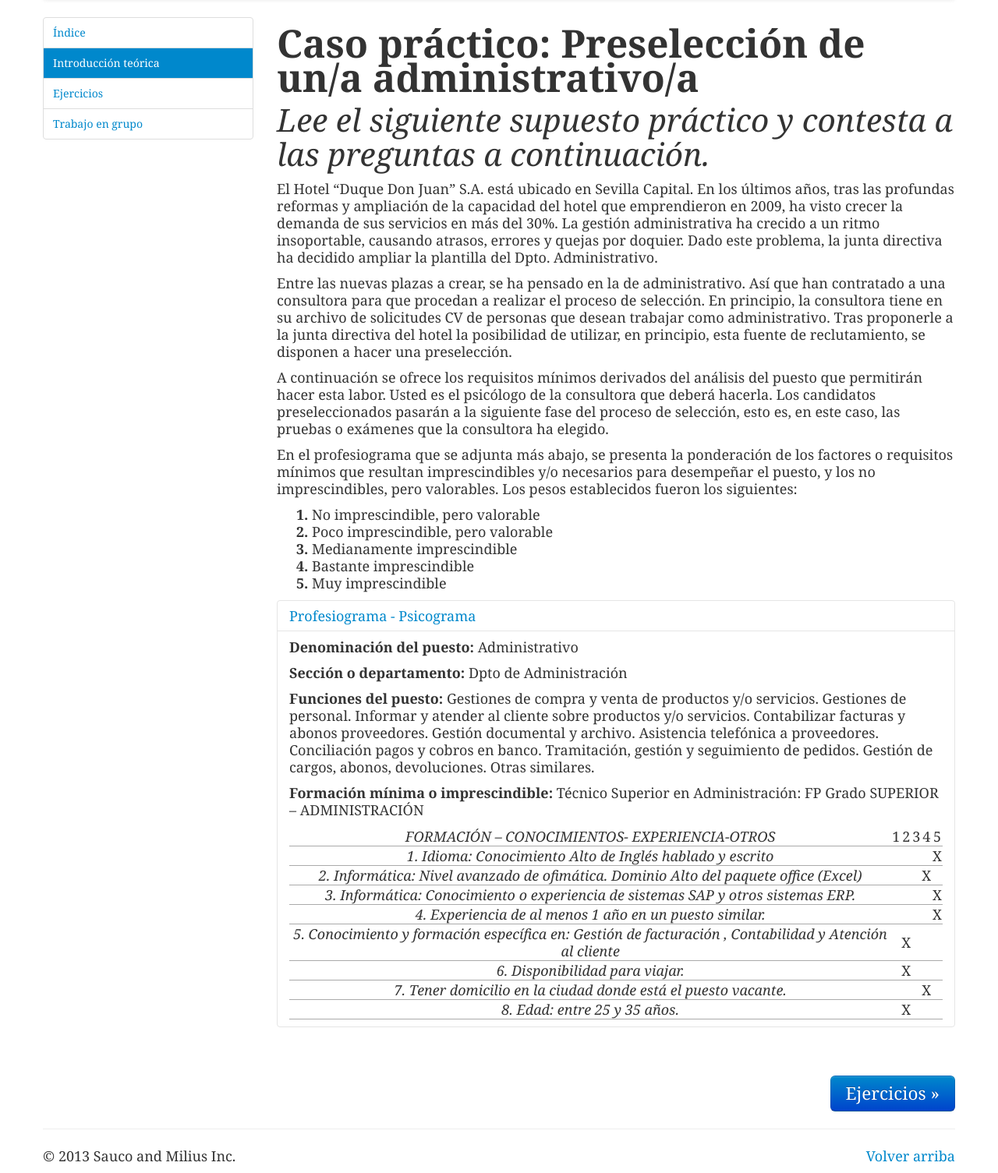
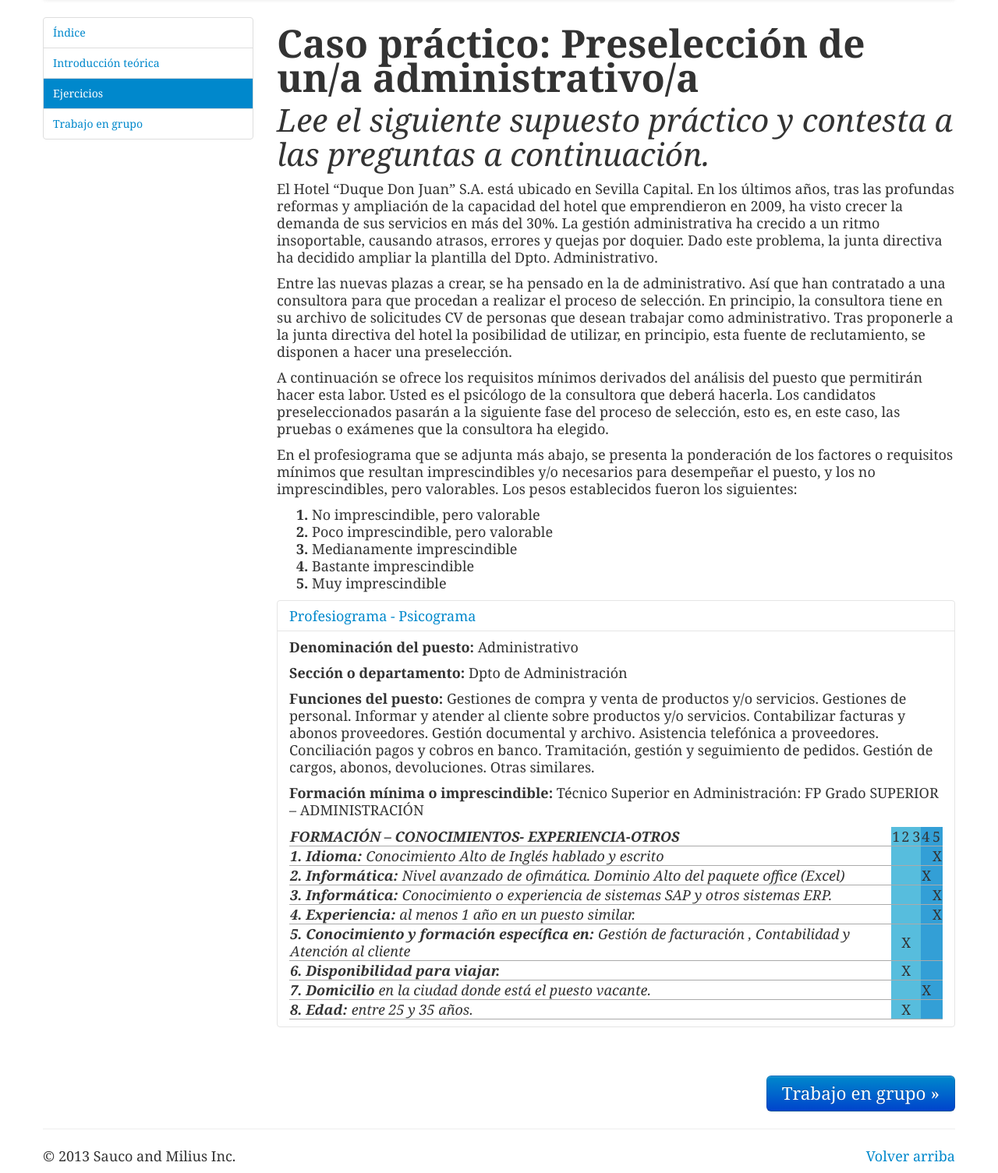
Before and after one commit to Sauco82/aprendiendo-frontend, a PHP site: page /preseleccion/ejercicios.html in a window 1280 px wide. Shown: the part 62-1567 px from the top of the page at 78% size. Run offline with PHP 8.4, Linux system fonts and the light colour scheme.

Commit message:
cambiado el css del profesiograma y eliminado el collapse de la intro

```diff
--- a/preseleccion/css/estilos.css
+++ b/preseleccion/css/estilos.css
@@ -17,11 +17,14 @@ ul{list-style: none;}
 
 form table{width: 100%;margin-bottom: 40px;}
 table th{font-weight: normal; font-style: italic;}
-table td,table th{text-align: center;border-bottom: 1px solid #aaa;}
+table td,table th{text-align: left;border-bottom: 1px solid #aaa;}
 table tr.suma td,table tr.suma th{background:#aaa;}
 table tr.promedio td,table tr.promedio th{background:#0099d4;color:white;}
 
 table.correlacion{width:100%;margin-top: 20px;}
+
+table td.no_imprescindible{background-color:rgba(0, 155, 204, 0.66)}
+table td.imprescindible{background-color:rgba(0, 136, 204, 0.8);}
 
 .marco_del_ejemplo{overflow: hidden;}
 .marco_del_ejemplo .datos, .marco_del_ejemplo .formulas{float:left;}
--- a/preseleccion/ejercicios.html
+++ b/preseleccion/ejercicios.html
@@ -58,8 +58,8 @@
       <div class="row">
         <ul class="menu_lateral nav nav-tabs nav-stacked affix span3">
           <li><a href="index.html">&Iacute;ndice </a></li>
-          <li class="active"><a href="intro.html">Introducci&oacute;n te&oacute;rica </a></li>
-          <li><a href="ejercicios.html">Ejercicios</a></li>
+          <li><a href="intro.html">Introducci&oacute;n te&oacute;rica </a></li>
+          <li class="active"><a href="ejercicios.html">Ejercicios</a></li>
           <li><a href="trabajo.html">Trabajo en grupo </a></li>
         </ul>
 
@@ -98,76 +98,76 @@
                     <p><strong>Formaci&oacute;n m&iacute;nima o imprescindible:</strong> Técnico Superior en Administración: FP Grado SUPERIOR – ADMINISTRACIÓN</p>
                     <table>
                       <tr>
-                        <th>FORMACIÓN – CONOCIMIENTOS- EXPERIENCIA-OTROS</th>
-                        <td>1</td>
-                        <td>2</td>
-                        <td>3</td>
-                        <td>4</td>
-                        <td>5</td>
+                        <th><strong>FORMACIÓN – CONOCIMIENTOS- EXPERIENCIA-OTROS</strong></th>
+                        <td class="no_imprescindible">1</td>
+                        <td class="no_imprescindible">2</td>
+                        <td class="no_imprescindible">3</td>
+                        <td class="imprescindible">4</td>
+                        <td class="imprescindible">5</td>
                       </tr>
                       <tr>
-                        <th>1. Idioma: Conocimiento Alto de Inglés hablado y escrito</th>
-                        <td></td>
-                        <td></td>
-                        <td></td>
-                        <td></td>
-                        <td>X</td>
+                        <th><strong>1. Idioma:</strong> Conocimiento Alto de Inglés hablado y escrito</th>
+                        <td class="no_imprescindible"></td>
+                        <td class="no_imprescindible"></td>
+                        <td class="no_imprescindible"></td>
+                        <td class="imprescindible"></td>
+                        <td class="imprescindible">X</td>
                       </tr>
                       <tr>
-                        <th>2. Informática: Nivel avanzado de ofimática. Dominio Alto del paquete office (Excel)</th>
-                        <td></td>
-                        <td></td>
-                        <td></td>
-                        <td>X</td>
-                        <td></td>
+                        <th><strong>2. Informática:</strong> Nivel avanzado de ofimática. Dominio Alto del paquete office (Excel)</th>
+                        <td class="no_imprescindible"></td>
+                        <td class="no_imprescindible"></td>
+                        <td class="no_imprescindible"></td>
+                        <td class="imprescindible">X</td>
+                        <td class="imprescindible"></td>
                       </tr>
                       <tr>
-                        <th>3. Informática: Conocimiento o experiencia de sistemas SAP  y otros sistemas ERP.</th>
-                        <td></td>
-                        <td></td>
-                        <td></td>
-                        <td></td>
-                        <td>X</td>
+                        <th><strong>3. Informática:</strong> Conocimiento o experiencia de sistemas SAP  y otros sistemas ERP.</th>
+                        <td class="no_imprescindible"></td>
+                        <td class="no_imprescindible"></td>
+                        <td class="no_imprescindible"></td>
+                        <td class="imprescindible"></td>
+                        <td class="imprescindible">X</td>
                       </tr>
                       <tr>
-                        <th>4. Experiencia de al menos 1 año en un puesto similar.</th>
-                        <td></td>
-                        <td></td>
-                        <td></td>
-                        <td></td>
-                        <td>X</td>
+                        <th><strong>4. Experiencia:</strong> al menos 1 año en un puesto similar.</th>
+                        <td class="no_imprescindible"></td>
+                        <td class="no_imprescindible"></td>
+                        <td class="no_imprescindible"></td>
+                        <td class="imprescindible"></td>
+                        <td class="imprescindible">X</td>
                       </tr>
                       <tr>
-                        <th>5. Conocimiento y formación específica en: Gestión de facturación , Contabilidad y Atención al cliente</th>
-                        <td></td>
-                        <td>X</td>
-                        <td></td>
-                        <td></td>
-                        <td></td>
+                        <th><strong>5. Conocimiento y formación específica en:</strong> Gestión de facturación , Contabilidad y Atención al cliente</th>
+                        <td class="no_imprescindible"></td>
+                        <td class="no_imprescindible">X</td>
+                        <td class="no_imprescindible"></td>
+                        <td class="imprescindible"></td>
+                        <td class="imprescindible"></td>
                       </tr>
                       <tr>
-                        <th>6. Disponibilidad para viajar.</th>
-                        <td></td>
-                        <td>X</td>
-                        <td></td>
-                        <td></td>
-                        <td></td>
+                        <th><strong>6. Disponibilidad para viajar.</strong></th>
+                        <td class="no_imprescindible"></td>
+                        <td class="no_imprescindible">X</td>
+                        <td class="no_imprescindible"></td>
+                        <td class="imprescindible"></td>
+                        <td class="imprescindible"></td>
                       </tr>
                       <tr>
-                        <th>7. Tener domicilio en la ciudad donde está el puesto vacante.</th>
-                        <td></td>
-                        <td></td>
-                        <td></td>
-                        <td>X</td>
-                        <td></td>
+                        <th><strong>7. Domicilio</strong> en la ciudad donde está el puesto vacante.</th>
+                        <td class="no_imprescindible"></td>
+                        <td class="no_imprescindible"></td>
+                        <td class="no_imprescindible"></td>
+                        <td class="imprescindible">X</td>
+                        <td class="imprescindible"></td>
                       </tr>
                       <tr>
-                        <th>8. Edad: entre 25 y 35 años.</th>
-                        <td></td>
-                        <td>X</td>
-                        <td></td>
-                        <td></td>
-                        <td></td>
+                        <th><strong>8. Edad:</strong> entre 25 y 35 años.</th>
+                        <td class="no_imprescindible"></td>
+                        <td class="no_imprescindible">X</td>
+                        <td class="no_imprescindible"></td>
+                        <td class="imprescindible"></td>
+                        <td class="imprescindible"></td>
                       </tr>
 
                     </table>
@@ -176,11 +176,13 @@
               </div>
             </div>
 
+
+
           </div>
 
         </div>
 
-        <p><a class="btn btn-primary btn-large pull-right" href="ejercicios.html">Ejercicios »</a></p>
+        <p><a class="btn btn-primary btn-large pull-right" href="ejercicios.html">Trabajo en grupo »</a></p>
       </div>
 
       <hr>
```
Also changed, not shown: preseleccion/intro.html (+1 -13 lines).
